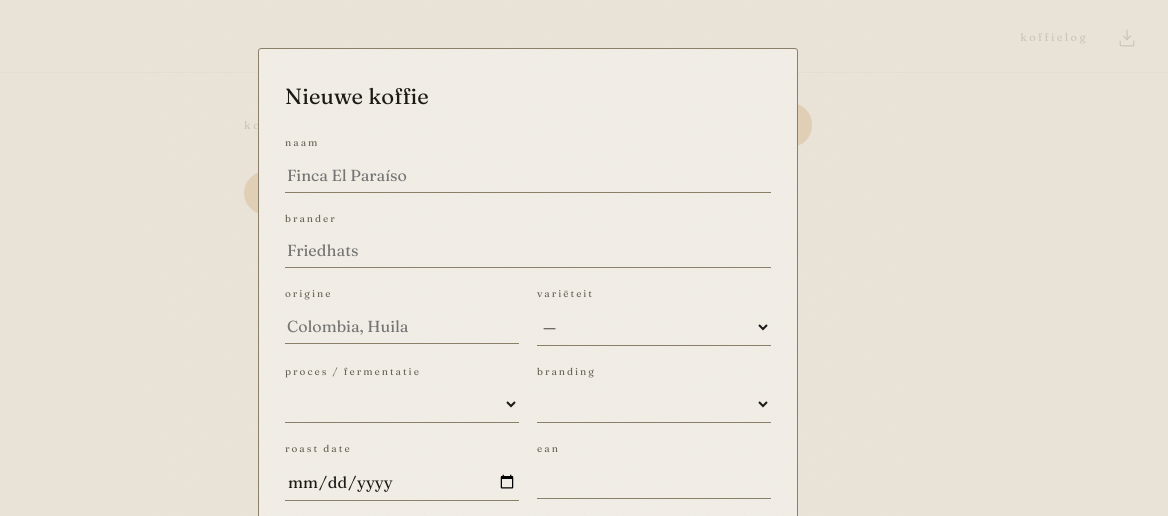
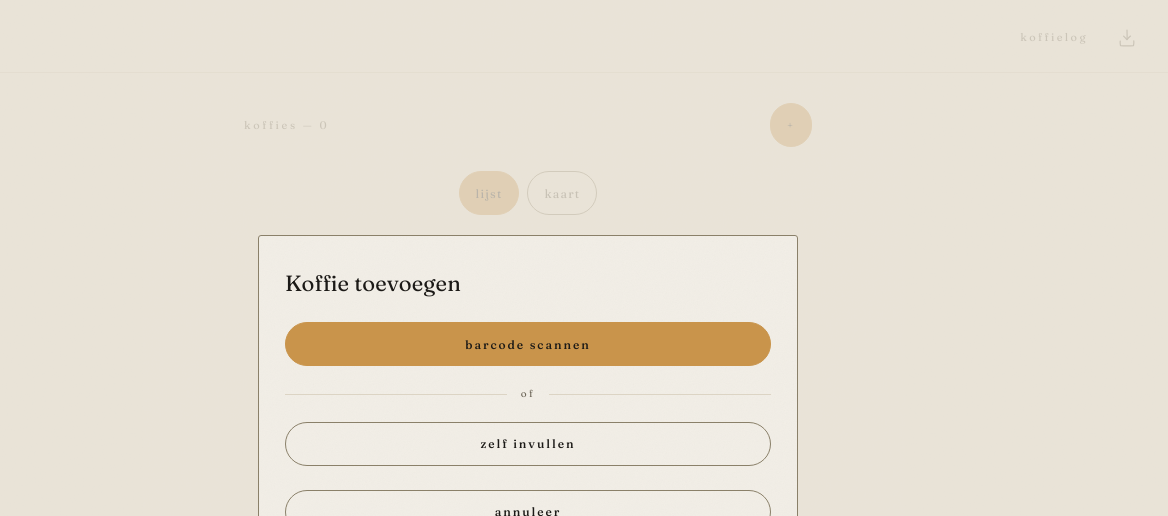
Before and after one commit to JDVR-RR16/Pleur, a plain HTML site: page index.html in a window 1280 px wide. Both pictures are taken after a click on the button "Koffie toevoegen". Shown: the top 516 px of the page, 112-1280 px from the left. Drawn offline with Linux system fonts and the light colour scheme.

Commit message:
Scannen achter de plus, filters gecentreerd
De koffielijst heeft nog maar één knop; die vraagt of je wilt scannen of
zelf invullen. Lijst/Kaart en de receptcategorieen staan nu in het midden.

Co-Authored-By: Claude Sonnet 5 <noreply@anthropic.com>

```diff
--- a/css/style.css
+++ b/css/style.css
@@ -428,6 +428,8 @@ main { padding: 30px 26px 40px; max-width: 620px; margin: 0 auto; }
 .chips {
   display: flex; gap: 8px; overflow-x: auto; margin: 0 -26px 22px; padding: 2px 26px 6px;
   scrollbar-width: none;
+  justify-content: center;
+  justify-content: safe center;   /* blijft bereikbaar als ze niet passen */
 }
 .chips::-webkit-scrollbar { display: none; }
 .chip {
--- a/js/app.js
+++ b/js/app.js
@@ -812,10 +812,7 @@
     view.innerHTML = `
       <div class="section-head">
         <div class="section-title">Koffies — ${DB.coffees.length}</div>
-        <div style="display:flex;gap:6px">
-          <button class="btn small ghost" id="scan">Scan</button>
-          <button class="btn small" id="add-coffee" aria-label="Koffie toevoegen">+</button>
-        </div>
+        <button class="btn small" id="add-coffee" aria-label="Koffie toevoegen">+</button>
       </div>
       <div class="chips">${chips}</div>
       ${body || `${illu('coffee')}<div class="empty"><strong>nog geen koffies</strong>scan een barcode of voeg er een met de hand toe.</div>`}`;
@@ -823,8 +820,7 @@
     view.querySelectorAll('[data-view]').forEach(ch => ch.addEventListener('click', () => {
       coffeeView = ch.dataset.view; mapSelection = null; render();
     }));
-    view.querySelector('#add-coffee').addEventListener('click', () => coffeeForm());
-    view.querySelector('#scan').addEventListener('click', scanFlow);
+    view.querySelector('#add-coffee')?.addEventListener('click', addCoffeeChoice);
     view.querySelectorAll('.card[data-id]').forEach(c =>
       c.addEventListener('click', () => go('coffees', c.dataset.id)));
     if (coffeeView === 'kaart') initGlobe();
@@ -1059,6 +1055,20 @@
     idleSince = performance.now();
     draw(); // eerste frame direct, ook als RAF nog niet vuurt
     globeRaf = requestAnimationFrame(frame);
+  }
+
+  // De plus vraagt eerst hoe je wilt toevoegen
+  function addCoffeeChoice() {
+    openModal('Koffie toevoegen', `
+      <button class="btn block" id="ac-scan">Barcode scannen</button>
+      <div class="divider-or">of</div>
+      <button class="btn ghost block" id="ac-manual">Zelf invullen</button>
+      <div class="btn-row"><button type="button" class="btn ghost" id="cancel">Annuleer</button></div>
+    `, modal => {
+      modal.querySelector('#cancel').addEventListener('click', closeModal);
+      modal.querySelector('#ac-scan').addEventListener('click', scanFlow);
+      modal.querySelector('#ac-manual').addEventListener('click', () => coffeeForm());
+    });
   }
 
   function scanFlow() {
--- a/sw.js
+++ b/sw.js
@@ -1,5 +1,5 @@
 // Minimale service worker: cache-first voor eigen assets, zodat de app offline werkt.
-const CACHE = 'pleur-v7';
+const CACHE = 'pleur-v8';
 const ASSETS = [
   '.', 'index.html', 'css/style.css',
   'js/db.js', 'js/land.js', 'js/seed.js', 'js/scanner.js', 'js/app.js',
```
Also changed, not shown: brewlog-artifact.html (+18 -6 lines).
